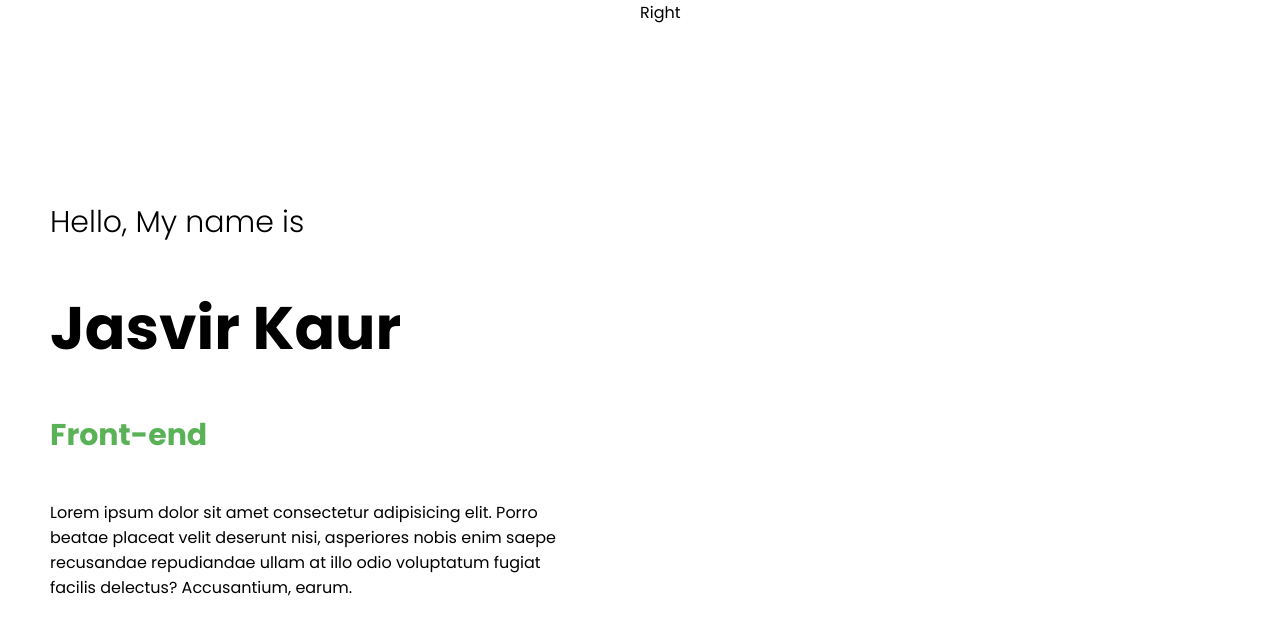
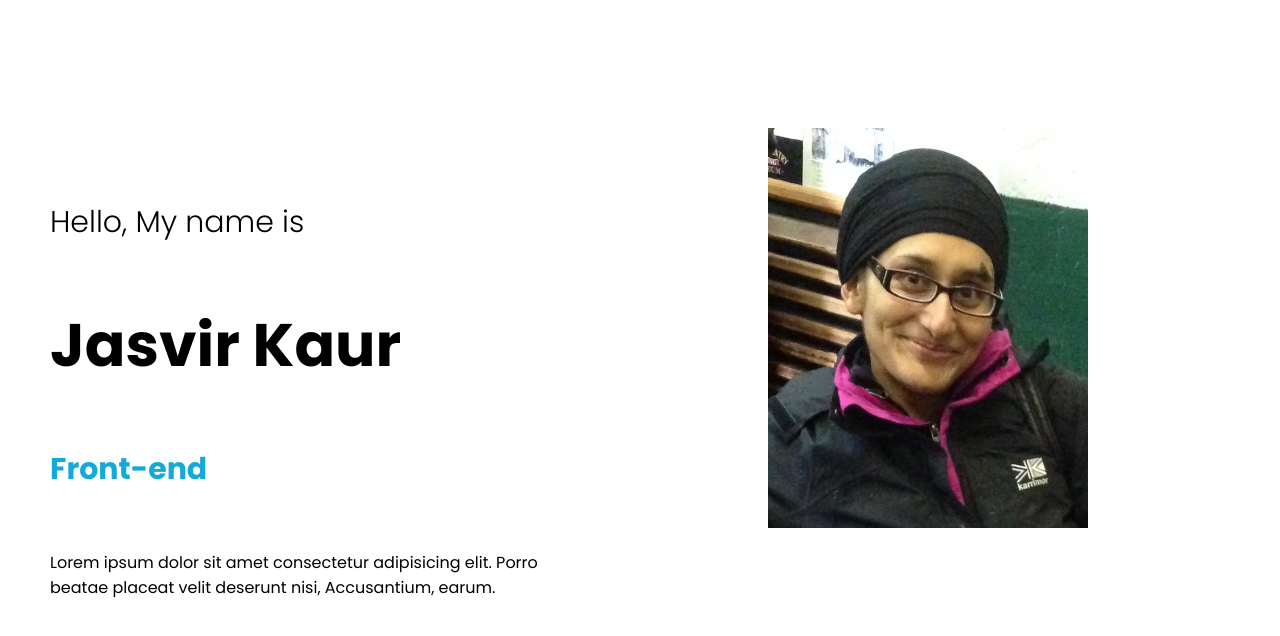
Before and after one commit to JK1320/portfolio, a React (Create React App) app: page / in a window 1280 px wide. Shown: the top 636 px of the page. Built offline with nearby package versions, Linux system fonts and the light colour scheme.

Commit message:
added image

```diff
--- a/src/components/intro/Intro.jsx
+++ b/src/components/intro/Intro.jsx
@@ -1,5 +1,6 @@
 import "./intro.css";
 import React from 'react';
+import Image from "../../img/my.jpg";
 
 function intro() {
     return (
@@ -17,13 +18,13 @@ function intro() {
             </div>
             <div className="i-desc">
               Lorem ipsum dolor sit amet consectetur adipisicing elit. Porro
-              beatae placeat velit deserunt nisi, asperiores nobis enim saepe
-              recusandae repudiandae ullam at illo odio voluptatum fugiat
-              facilis delectus? Accusantium, earum.
+              beatae placeat velit deserunt nisi, Accusantium, earum.
             </div>
           </div>
         </div>
-        <div className="i-right">Right</div>
+        <div className="i-right">
+            <img src={Image} alt="" className="i-img" />
+        </div>
       </div>
     );
 }
--- a/src/components/intro/intro.css
+++ b/src/components/intro/intro.css
@@ -54,7 +54,15 @@
   height: 50px;
   font-size: 30px;
   font-weight: bold;
-  color: #59b256;
+  /* color: #59b256; */
+  color: rgb(20, 169, 214);
   display: flex;
   align-items: center;
 }
+
+.i-img {
+    width: 50%;
+    height: 50%;
+    object-fit: cover;
+    margin: 20%;
+}
```
